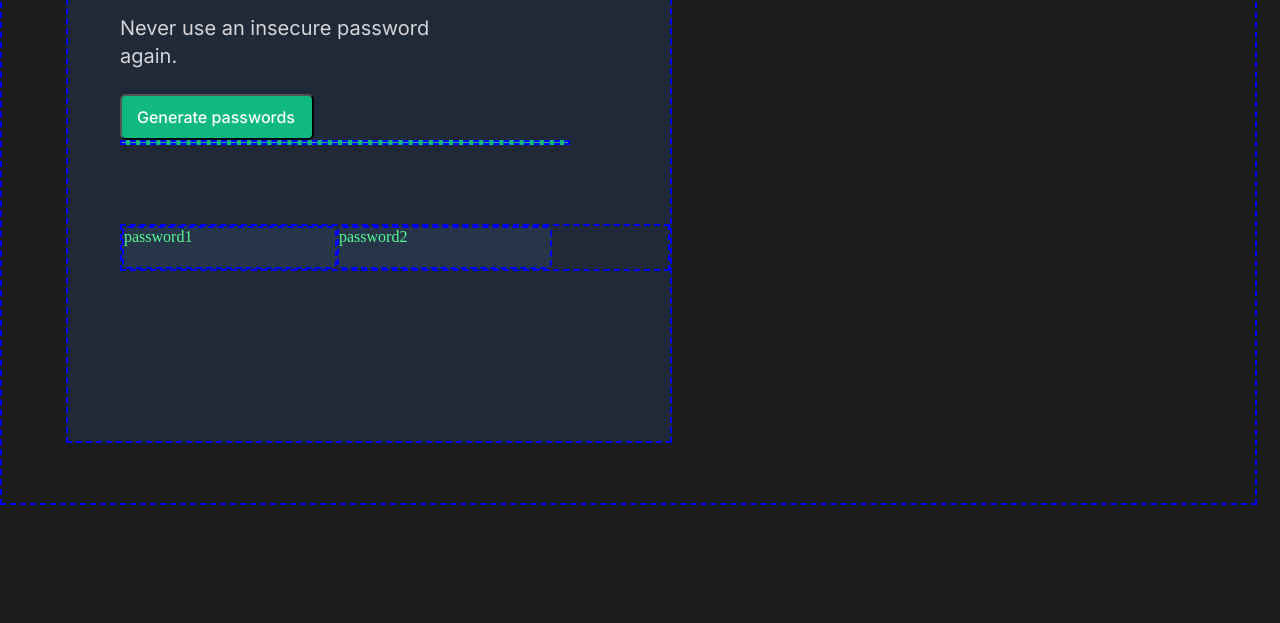
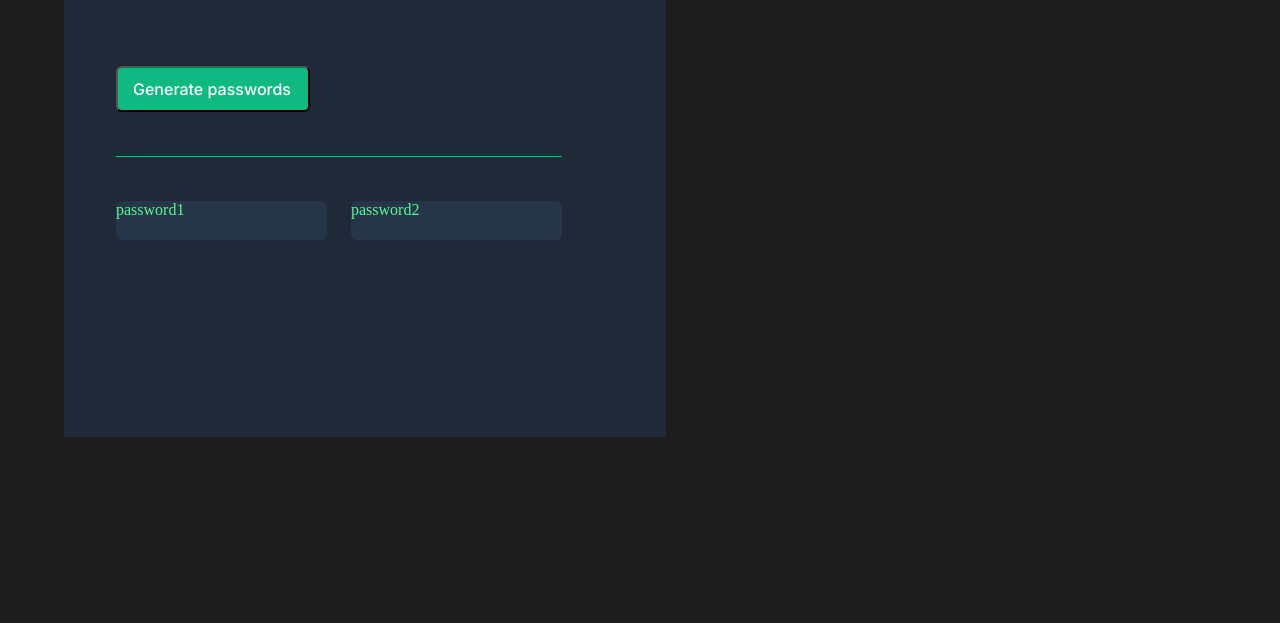
Before and after one commit to Esa1/PasswordGeneratorApp, a plain HTML site: page index.html in a window 1280 px wide. Shown: the part 177-800 px from the top of the page. Drawn offline with nearby package versions, Linux system fonts and the light colour scheme.

Commit message:
Better re-aling display items

```diff
--- a/index.css
+++ b/index.css
@@ -7,7 +7,7 @@ body {
 }
 
 /* TOOLS */
-.devborder {
+.xdevborder {
     border: 2px dashed blue;
 }
 
@@ -22,7 +22,8 @@ body {
 h1 {
     height: 80px;
     width: 354px;
-    }
+    margin: 0;
+}
 .header-part1 {
     font-family: 'Karla', sans-serif;
     color: #FFFFFF;
@@ -33,18 +34,17 @@ h1 {
 }
 
 p {
-    height: 80px;
-    width: 354px;
+    height: 28px;
+    width: 372px;
     font-family: Inter;
     font-size: 20px;
     font-weight: 400;
     line-height: 28px;
     color: #D5D4D8;
-    margin: 0;
+    margin-top: 0;
 }
 
 button {
-    gap: 12px;
     font-family: Inter;
     font-size: 16px;
     font-weight: 500;
@@ -55,9 +55,11 @@ button {
     border-radius: 6px;
     padding: 9px 17px 9px 15px;
     gap: 12px;
+    margin-top: 51px;
 }
 
 #section-divider {
+    margin-top: 44px;
     height: 1px;
     width: 446px;
     background: #10B981;
@@ -67,7 +69,9 @@ button {
 
 #password-container {
     display: flex;
-    margin-top: 79px;
+    margin-top: 44px;
+    width: 446px;
+    justify-content: space-between;
 }
 
 .password {
```
